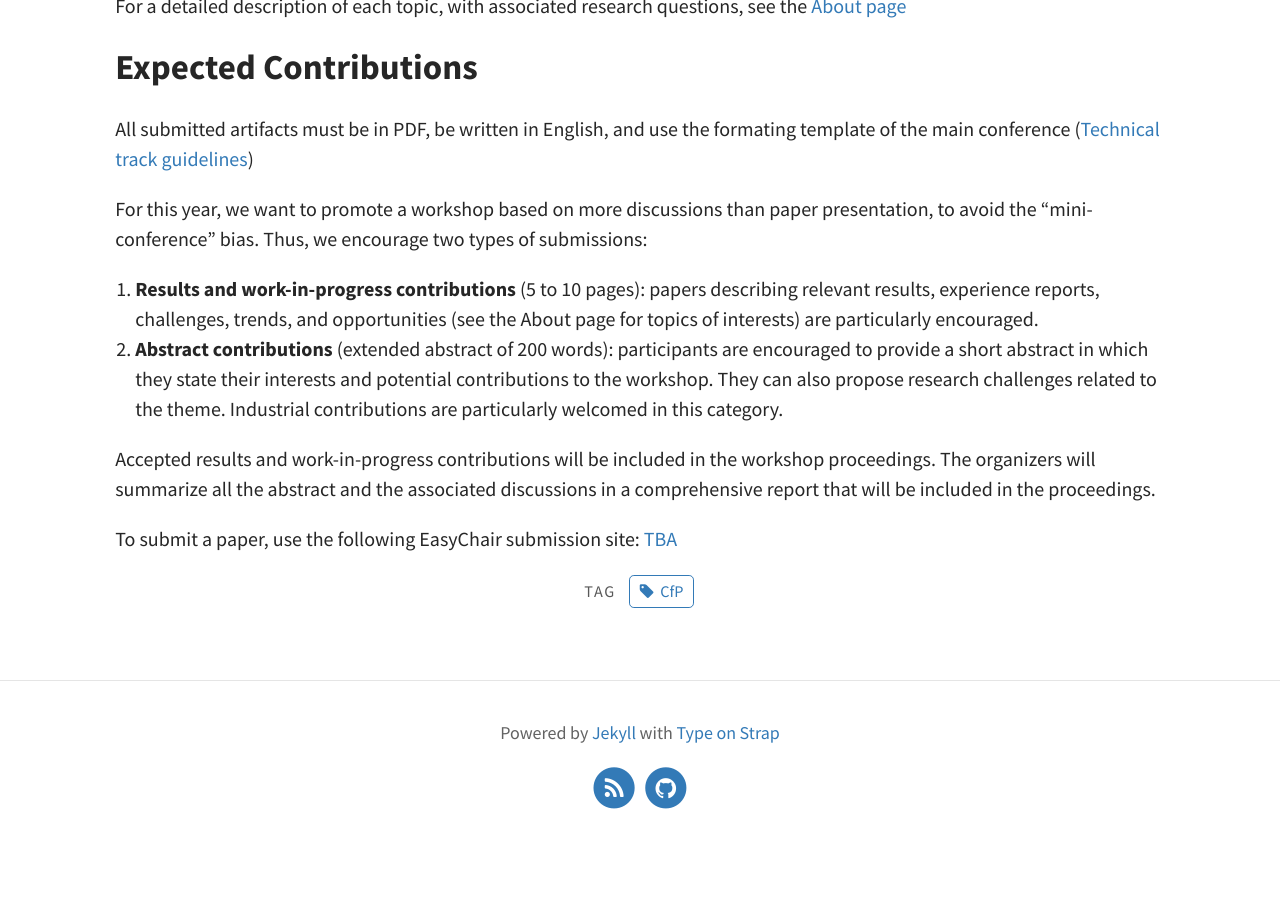
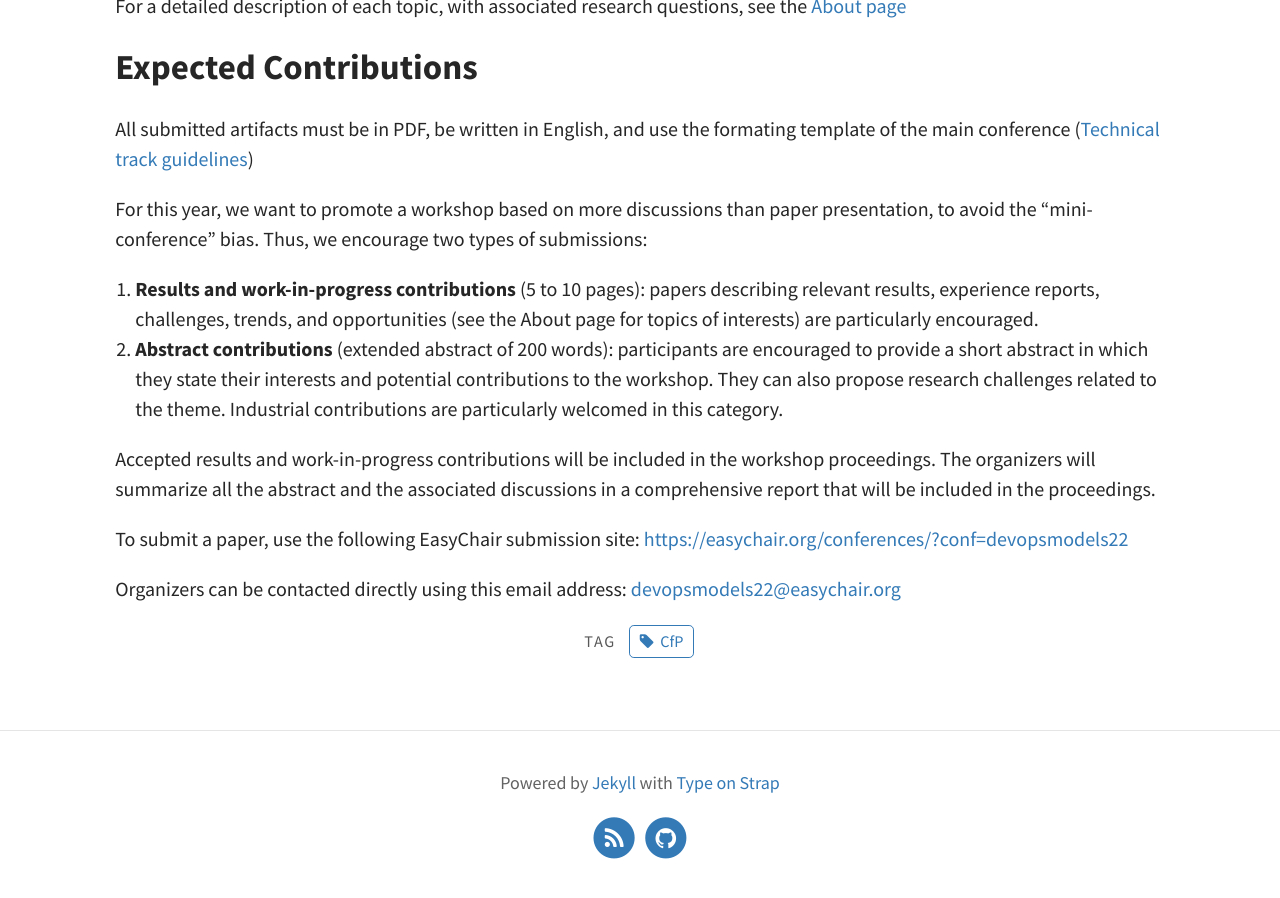
Before and after one commit to ace-design/devops-at-models, a Jekyll site: the page built from pages/cfc.md, in a window 1280 px wide and 900 px high, scrolled down 820 px. Built offline with Jekyll 4.4.1, drawn with Linux system fonts in a browser that asks for light colours; before the commit the page ends 1670 px from its top, so only the background shows below that.

Commit message:
update easychair

```diff
--- a/pages/cfc.md
+++ b/pages/cfc.md
@@ -39,4 +39,6 @@ and opportunities (see the About page for topics of interests) are particularly
 
 Accepted results and work-in-progress contributions will be included in the workshop proceedings. The organizers will summarize all the abstract and the associated discussions in a comprehensive report that will be included in the proceedings.
 
-To submit a paper, use the following EasyChair submission site: [TBA](TBA)
+To submit a paper, use the following EasyChair submission site: [https://easychair.org/conferences/?conf=devopsmodels22](https://easychair.org/conferences/?conf=devopsmodels22)
+
+Organizers can be contacted directly using this email address: [devopsmodels22@easychair.org](devopsmodels22@easychair.org)
```
